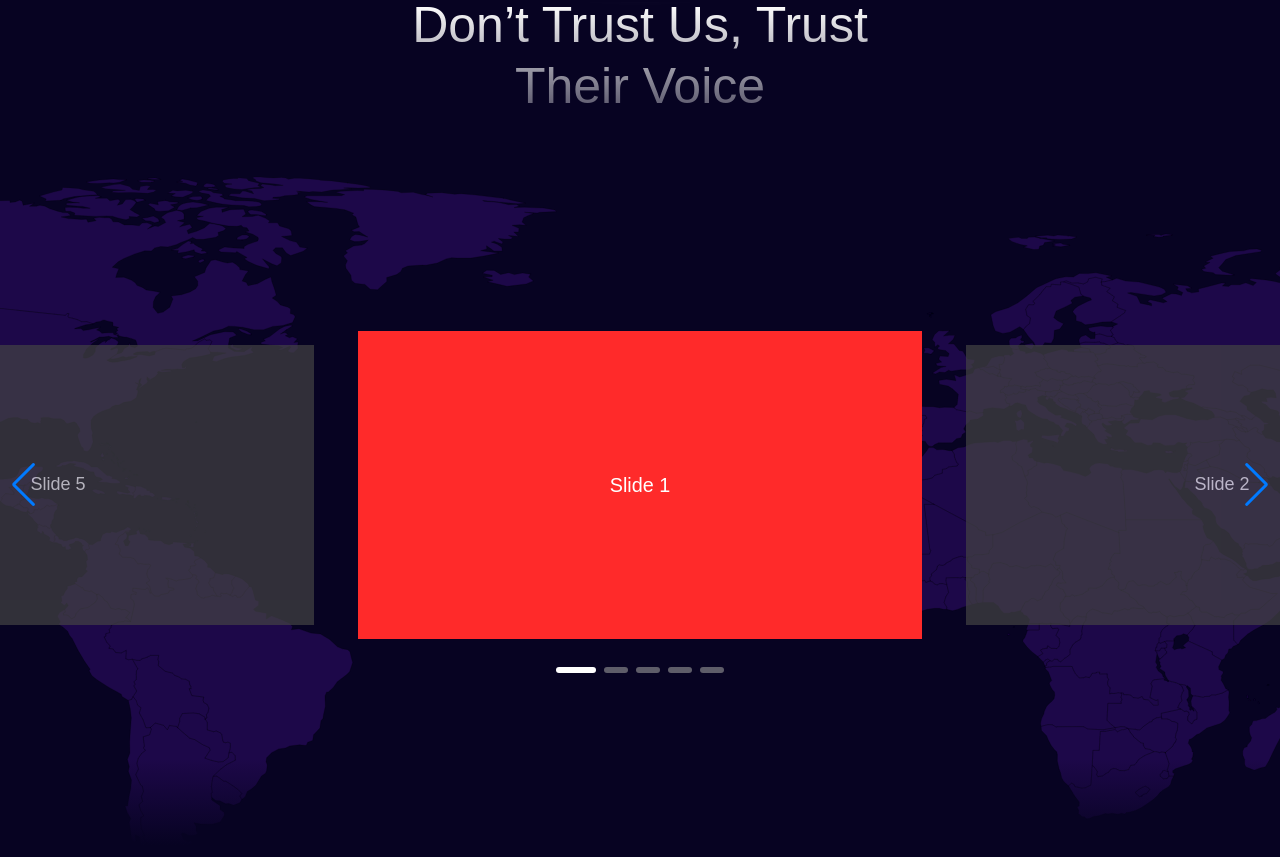
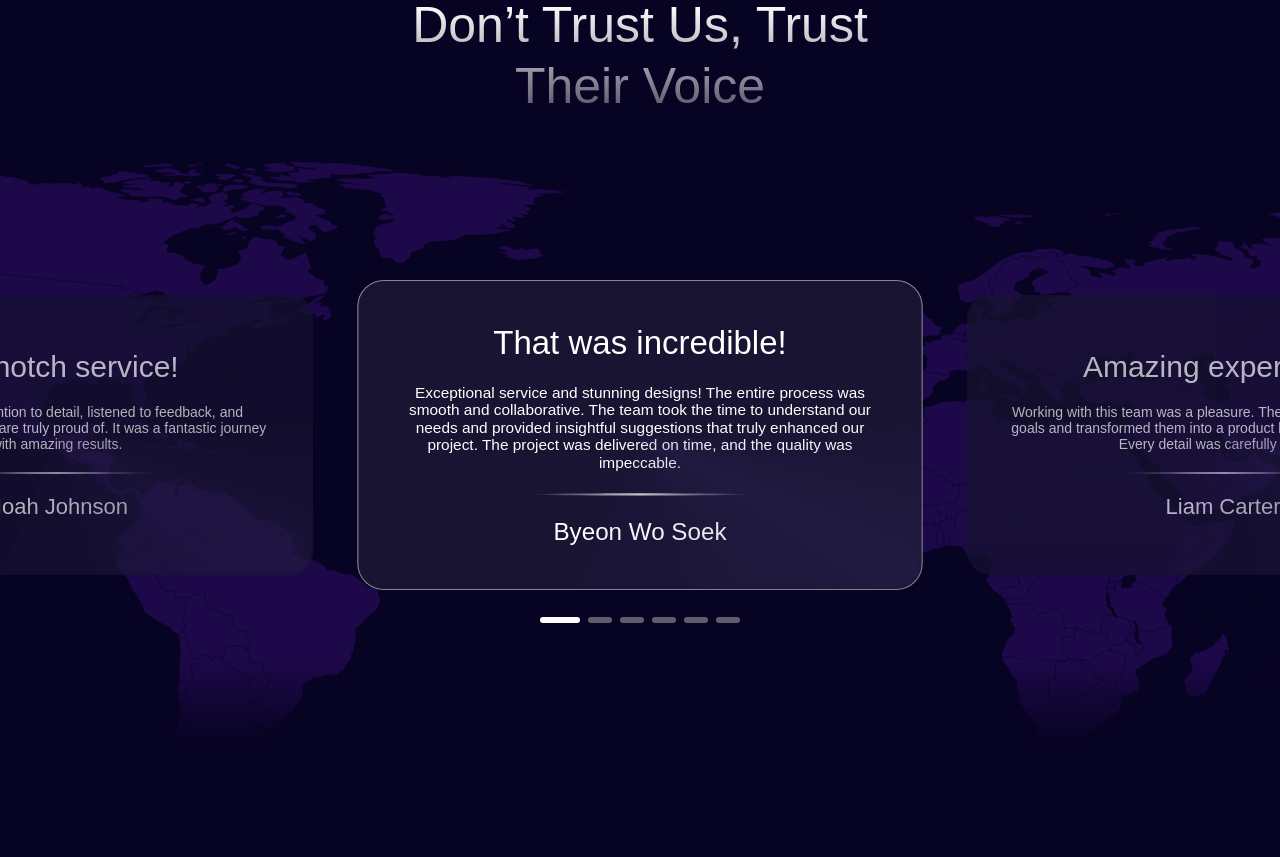
Before and after one commit to Vitalina-Korchova/landing-page, a React (Vite) app: page / in a window 1280 px wide. Shown: the part 4380-5237 px from the top of the page. Built offline with nearby package versions, Linux system fonts and the light colour scheme; a web font is replaced by a local one.

Commit message:
finished  testimonials section

```diff
--- a/index.html
+++ b/index.html
@@ -2,7 +2,7 @@
 <html lang="en">
   <head>
     <meta charset="UTF-8" />
-    <link rel="icon" href="/logo.png" />
+    <link rel="icon" href="/logo.svg" />
     <meta name="viewport" content="width=device-width, initial-scale=1.0" />
 
     <link
--- a/src/components/TestimonialsSection.tsx
+++ b/src/components/TestimonialsSection.tsx
@@ -7,6 +7,45 @@ import "swiper/css/pagination";
 import { Navigation, Pagination } from "swiper/modules";
 
 export default function TestimonialsSection() {
+  const testimonials = [
+    {
+      comment: "That was incredible!",
+      description:
+        "Exceptional service and stunning designs! The entire process was smooth and collaborative. The team took the time to understand our needs and provided insightful suggestions that truly enhanced our project. The project was delivered on time, and the quality was impeccable.",
+      author: "Byeon Wo Soek",
+    },
+    {
+      comment: "Amazing experience!",
+      description:
+        "Working with this team was a pleasure. They quickly understood our goals and transformed them into a product beyond our expectations. Every detail was carefully crafted.",
+      author: "Liam Carter",
+    },
+    {
+      comment: "Outstanding work!",
+      description:
+        "The design quality was exceptional, and the collaboration was seamless. The team’s creativity and professionalism stood out from start to finish.",
+      author: "Sophia Nguyen",
+    },
+    {
+      comment: "Exceeded expectations!",
+      description:
+        "I was impressed by how dedicated the team was. They consistently went above and beyond, delivering a product that truly stands out in the market.",
+      author: "Ethan Kim",
+    },
+    {
+      comment: "Highly recommended!",
+      description:
+        "From the very beginning, the communication was excellent. The process was transparent, and the final result exceeded everything we hoped for.",
+      author: "Amelia Rossi",
+    },
+    {
+      comment: "Top-notch service!",
+      description:
+        "They paid close attention to detail, listened to feedback, and delivered something we are truly proud of. It was a fantastic journey with amazing results.",
+      author: "Noah Johnson",
+    },
+  ];
+
   return (
     <>
       <div className="testimonials-section">
@@ -26,11 +65,16 @@ export default function TestimonialsSection() {
               modules={[Navigation, Pagination]}
               className="mySwiper"
             >
-              <SwiperSlide>Slide 1</SwiperSlide>
-              <SwiperSlide>Slide 2</SwiperSlide>
-              <SwiperSlide>Slide 3</SwiperSlide>
-              <SwiperSlide>Slide 4</SwiperSlide>
-              <SwiperSlide>Slide 5</SwiperSlide>
+              {testimonials.map((item, index) => (
+                <SwiperSlide>
+                  <div className="slider-inner" key={index}>
+                    <span>{item.comment}</span>
+                    <span>{item.description}</span>
+                    <div></div>
+                    <span>{item.author}</span>
+                  </div>
+                </SwiperSlide>
+              ))}
             </Swiper>
           </div>
         </div>
--- a/src/styles/partials/testimonials.scss
+++ b/src/styles/partials/testimonials.scss
@@ -1,3 +1,4 @@
+@use "./variables" as *;
 .testimonials-section {
   margin: 0 0 70px 0;
   display: flex;
@@ -26,7 +27,7 @@
   .map {
     position: relative;
     background: url("/map.svg") no-repeat center/cover;
-    height: 800px;
+    height: 700px;
     width: 100%;
     display: flex;
     align-items: center;
@@ -46,7 +47,7 @@
         display: flex;
         margin: auto;
         font-size: 18px;
-        background: #444;
+        background: #181431;
         width: 40%;
         height: 70%;
         opacity: 0.7;
@@ -54,12 +55,66 @@
         justify-content: center;
         align-items: center;
         transition: all 0.9s ease;
+        border-radius: 24px;
+        position: relative;
+
+        &::before {
+          content: "";
+          position: absolute;
+          inset: 0;
+          background: conic-gradient(
+            from 202deg at 50% 50%,
+            rgba(0, 0, 0, 0) 67%,
+            rgba(73, 53, 130, 1) 76%,
+            rgba(71, 47, 140, 0.28) 92%
+          );
+          opacity: 20%;
+          border-radius: 24px;
+          pointer-events: none;
+          z-index: 1;
+          filter: blur(2px);
+        }
+
+        .slider-inner {
+          display: flex;
+          justify-content: center;
+          align-items: center;
+          flex-direction: column;
+          gap: 20px;
+          font-family: $font-family-secondary;
+          padding: 0 40px;
+
+          > span:nth-child(1) {
+            font-size: 30px;
+            font-weight: 500;
+          }
+          > span:nth-child(2) {
+            font-size: 14px;
+            font-weight: 100;
+          }
+          > div:nth-child(3) {
+            width: 200px;
+            height: 2px;
+            background: linear-gradient(
+              to right,
+              transparent,
+              rgba(255, 255, 255, 0.8),
+              transparent
+            );
+            border-radius: 50%;
+          }
+          > span:nth-child(4) {
+            font-size: 22px;
+            font-weight: 500;
+          }
+        }
       }
 
       .swiper-slide-active {
         transform: scale(1.1);
-        background: #ff2a2a;
+        background: #181431;
         opacity: 1;
+        border: 1px solid rgba(255, 255, 255, 0.477);
       }
 
       .swiper-pagination-bullet {
@@ -75,6 +130,25 @@
         background: #fff;
         opacity: 1;
         width: 40px;
+      }
+
+      .swiper-button-next,
+      .swiper-button-prev {
+        margin-left: 20px;
+        margin-right: 20px;
+        border-radius: 50%;
+        background-color: #8447f690;
+        color: white;
+        padding: 5px 12px;
+        box-shadow: 0px 0px 23px -6px rgba(0, 0, 0, 0.67);
+        opacity: 0;
+        transition: opacity 0.3s ease;
+        &::after {
+          font-size: 25px;
+        }
+        &:hover {
+          opacity: 1;
+        }
       }
     }
 
```
